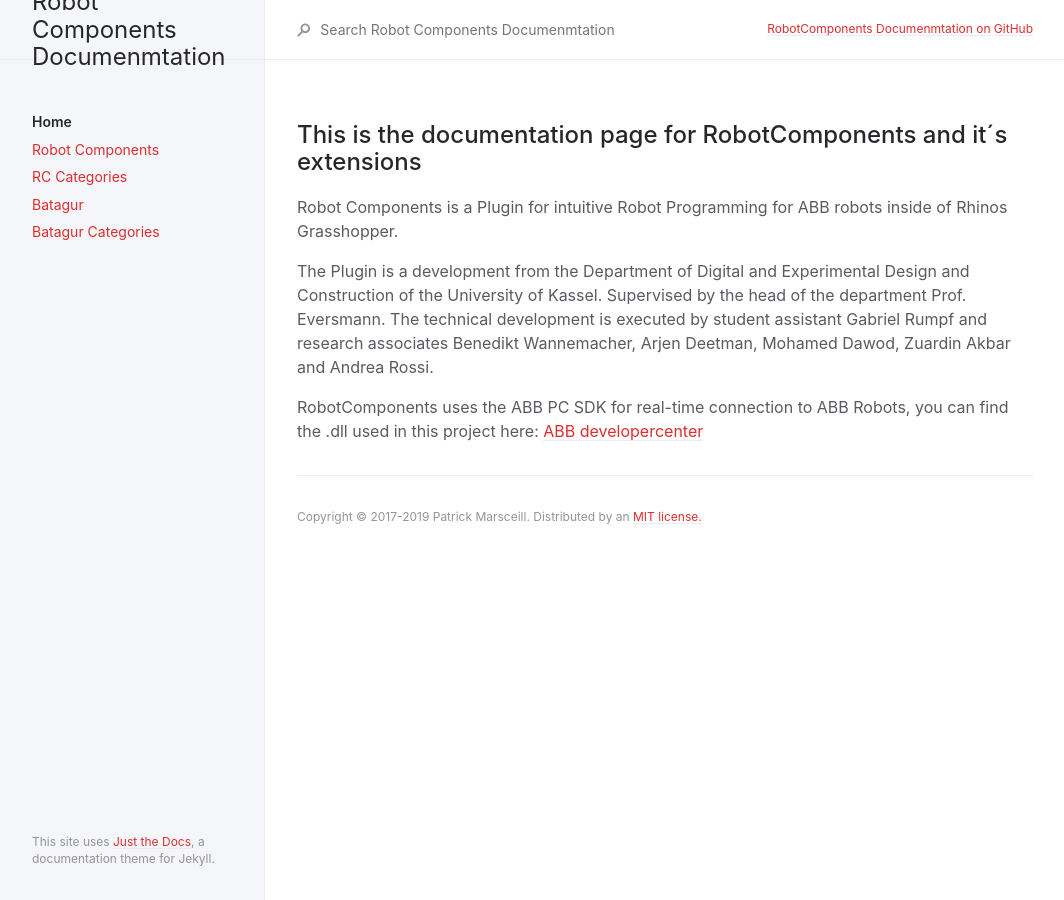
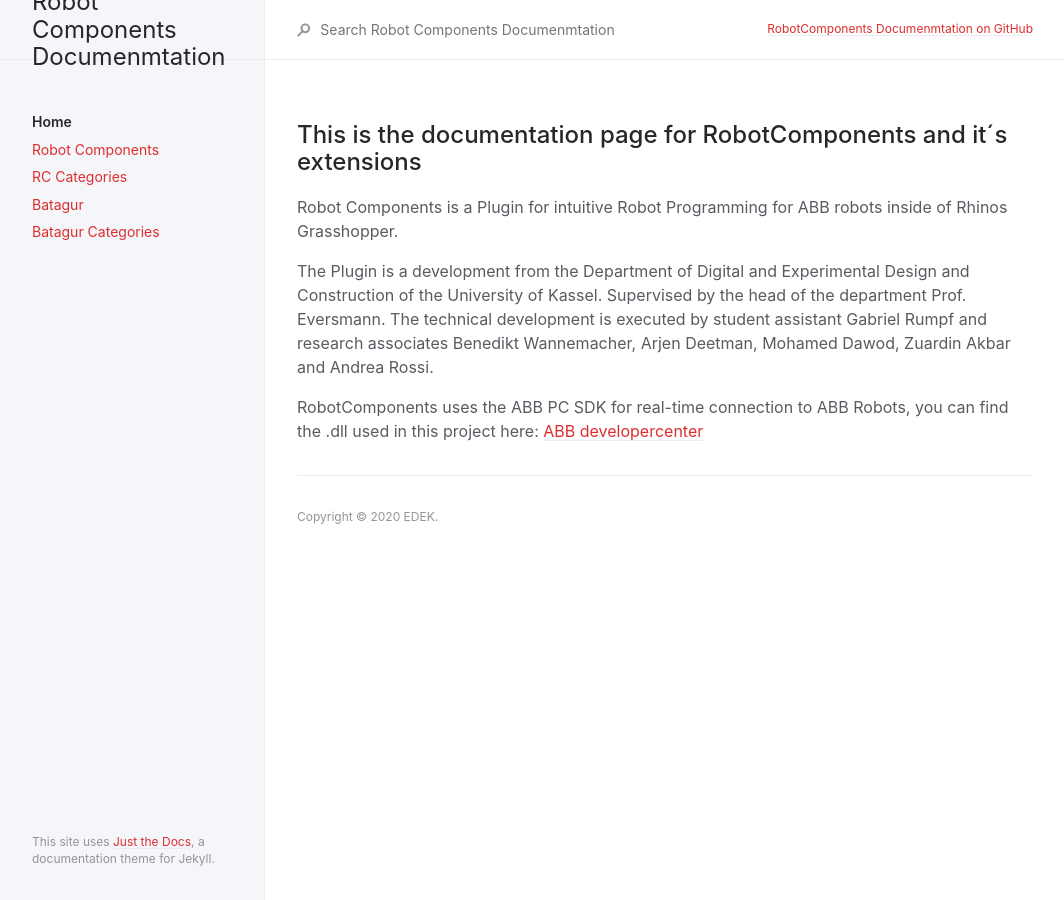
Before and after one commit to RobotComponents/RobotComponents-Documentation, a Jekyll site: the page built from index.md, in a window 1280 px wide. Shown: the whole page, without its empty margins (107-1171 px from the left). Built offline with Jekyll 4.4.1, drawn with Linux system fonts in a browser that asks for light colours.

Commit message:
changed the config for github build

```diff
--- a/_config.yml
+++ b/_config.yml
@@ -16,7 +16,7 @@
 title: Robot Components Documenmtation
 description: A Jekyll theme for documentation
 baseurl: "/RobotComponents-Documentation" # the subpath of your site, e.g. /blog
-url: "https://benediktwannemacher.github.io" # the base hostname & protocol for your site, e.g. http://example.com
+url: "https://edek-unikassel.github.io" # the base hostname & protocol for your site, e.g. http://example.com
 
 permalink: pretty
 exclude: ["node_modules/", "*.gemspec", "*.gem", "Gemfile", "Gemfile.lock", "package.json", "package-lock.json",  "script/", "LICENSE.txt", "lib/", "bin/", "README.md", "Rakefile"]
@@ -39,7 +39,7 @@ aux_links:
     - "//github.com/EDEK-UniKassel/RobotComponents-Documentation"
 
 # Footer content appears at the bottom of every page's main content
-footer_content: "Copyright &copy; 2017-2019 Patrick Marsceill. Distributed by an <a href=\"https://github.com/pmarsceill/just-the-docs/tree/master/LICENSE.txt\">MIT license.</a>"
+footer_content: "Copyright &copy; 2020 EDEK."
 
 # Color scheme currently only supports "dark" or nil (default)
 color_scheme: nil
```
